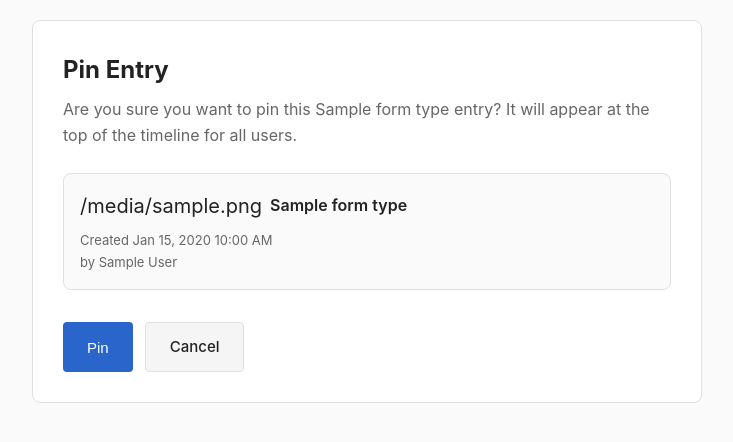
After one commit to jeremeybingham/CareCircle, a Django app: template timeline/templates/timeline/entry_confirm_pin.html in a window 1280 px wide. The commit adds this page. Shown: the top 442 px of the page, without its empty margins (273-1006 px from the left). Run offline with Django 5.2, Linux system fonts and the light colour scheme; the template is opened without the code that fills it: most values are stand-ins (such as "Sample title", 1, 10 or a date in 2020); data that the repository does not hold is empty.

Commit message:
Add ability to pin existing posts with permission controls
- Add can_pin_any_post permission to UserProfile for pinning others' posts
- Create EntryPinView to handle pinning existing entries
- Users with can_pin_posts can pin their own posts
- Users with can_pin_any_post can pin any user's posts
- Add pin button to entry_meta.html for unpinned entries
- Add entry_confirm_pin.html confirmation template
- Update admin with new permission field and bulk actions

```diff
--- a/timeline/models.py
+++ b/timeline/models.py
@@ -44,6 +44,10 @@ class UserProfile(models.Model):
     can_delete_any_post = models.BooleanField(
         default=False,
         help_text="Allow this user to delete any post, not just their own"
+    )
+    can_pin_any_post = models.BooleanField(
+        default=False,
+        help_text="Allow this user to pin any post, not just their own"
     )
     created_at = models.DateTimeField(auto_now_add=True)
     updated_at = models.DateTimeField(auto_now=True)
--- a/timeline/static/timeline/css/style.css
+++ b/timeline/static/timeline/css/style.css
@@ -439,6 +439,30 @@ body {
 }
 
 .unpin-icon {
+    font-size: 14px;
+}
+
+/* Entry Pin Button */
+.entry-pin-btn {
+    display: inline-flex;
+    align-items: center;
+    justify-content: center;
+    width: 28px;
+    height: 28px;
+    border-radius: 4px;
+    text-decoration: none;
+    color: #999;
+    background: transparent;
+    transition: all 0.2s;
+    flex-shrink: 0;
+}
+
+.entry-pin-btn:hover {
+    color: #613B6F;
+    background: #ede7f0;
+}
+
+.pin-icon {
     font-size: 14px;
 }
 
--- /dev/null
+++ b/timeline/templates/timeline/entry_confirm_pin.html
@@ -0,0 +1,31 @@
+{% extends 'base.html' %}
+
+{% block title %}Pin Entry - Timeline{% endblock %}
+
+{% block content %}
+<div class="form-container">
+    <div class="form-box">
+        <h1>Pin Entry</h1>
+        <p class="form-description">Are you sure you want to pin this {{ object.form_type.name }} entry? It will appear at the top of the timeline for all users.</p>
+
+        <div class="delete-preview">
+            <div class="preview-header">
+                <span class="preview-icon">{{ object.form_type.icon }}</span>
+                <span class="preview-type">{{ object.form_type.name }}</span>
+            </div>
+            <div class="preview-meta">
+                <span>Created {{ object.timestamp|date:"M d, Y g:i A" }}</span>
+                <span>by {{ object.user.profile.display_name|default:object.user.username }}</span>
+            </div>
+        </div>
+
+        <form method="post" class="submission-form">
+            {% csrf_token %}
+            <div class="form-actions">
+                <button type="submit" class="btn btn-primary">Pin</button>
+                <a href="{% url 'timeline:timeline' %}" class="btn btn-secondary">Cancel</a>
+            </div>
+        </form>
+    </div>
+</div>
+{% endblock %}
--- a/timeline/templates/timeline/partials/entry_meta.html
+++ b/timeline/templates/timeline/partials/entry_meta.html
@@ -11,6 +11,12 @@
         <a href="{% url 'timeline:entry_unpin' pk=entry.id %}" class="entry-unpin-btn" title="Unpin this entry">
             <span class="unpin-icon">📌</span>
         </a>
+        {% elif not entry.is_pinned %}
+            {% if user.profile.can_pin_any_post or user.profile.can_pin_posts and user == entry.user %}
+        <a href="{% url 'timeline:entry_pin' pk=entry.id %}" class="entry-pin-btn" title="Pin this entry">
+            <span class="pin-icon">📌</span>
+        </a>
+            {% endif %}
         {% endif %}
         {% if user == entry.user or user.is_staff or user.profile.can_delete_any_post %}
         <a href="{% url 'timeline:entry_delete' pk=entry.id %}" class="entry-delete-btn" title="Delete this entry">
--- a/timeline/urls.py
+++ b/timeline/urls.py
@@ -16,6 +16,9 @@ urlpatterns = [
     # Entry unpin
     path('entry/<int:pk>/unpin/', views.EntryUnpinView.as_view(), name='entry_unpin'),
 
+    # Entry pin
+    path('entry/<int:pk>/pin/', views.EntryPinView.as_view(), name='entry_pin'),
+
     # API endpoints
     path('api/entries/', views.api_entries, name='api_entries'),
     path('api/forms/', views.api_forms, name='api_forms'),
```
Also changed, not shown: timeline/admin.py (+19 -9 lines), timeline/views.py (+37 -0 lines), timeline/migrations/0004_add_can_pin_any_post_permission.py (added).
